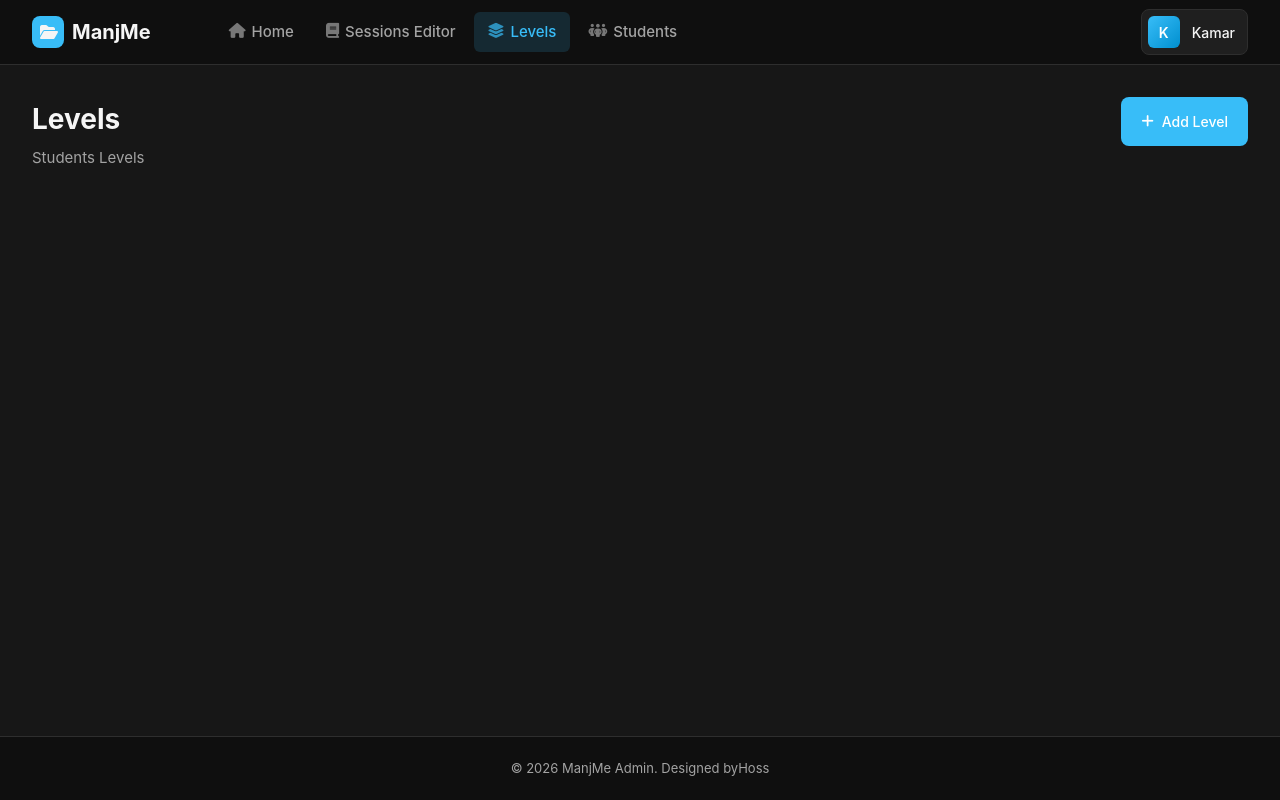
After one commit to Hossam-MHMAD/ManjMe, a Flask app: page /levels in a window 1280 px wide. The commit adds this page. Run offline with Flask 3, Linux system fonts and the light colour scheme.

Commit message:
adding levels page (backend + some frontend)

```diff
--- a/app.py
+++ b/app.py
@@ -116,6 +116,35 @@ def add_session():
 
   return jsonify({"session_type_id": cur.lastrowid}), 201
 
+@app.route("/levels")
+def levels():
+  return render_template("levels.html")
+
+@app.route("/api/levels", methods=["GET"])
+def get_levels():
+  db = get_db()
+  curs = db.cursor()
+
+  rows = curs.execute("SELECT name FROM levels").fetchall()
+
+  data = [dict(row) for row in rows]
+  return jsonify(data)
+
+@app.route("/api/levels", methods=["POST"])
+def add_level():
+  req = request.get_json()
+
+  if not req["name"]:
+    return jsonify({"error": "Level Name Is Required"}), 400
+
+  db = get_db()
+  curs = db.cursor()
+
+  curs.execute("INSERT INTO levels(name) VALUES(?)", (req["name"],))
+  db.commit()
+
+  return jsonify({"level_id": curs.lastrowid}), 201
+
 if __name__ == "__main__":
   init_db()
   app.run()
--- a/static/main.js
+++ b/static/main.js
@@ -1,13 +1,14 @@
 const APIs = {
-  sessions: "/api/sessions-types"
+  sessions: "/api/sessions-types",
+  levels: "/api/levels"
 }
 
 function close_input() {
-  const add_session_input_container = document.querySelector(".add-session-input")
+  const add_input_container = document.querySelector(".closed-input")
 
-  add_session_input_container.style.left = "90%"
-  add_session_input_container.style.width = "19%";
-  add_session_input_container.style.visibility = "hidden";
+  add_input_container.style.left = "90%"
+  add_input_container.style.width = "10%";
+  add_input_container.style.visibility = "hidden";
 }
 
 // this function will be used in 2 pages (home, sessions)
@@ -65,6 +66,31 @@ async function add_session_type() {
   init_sessions_page();
 }
 
+// level page
+async function add_level() {
+  const add_level_input_container = document.querySelector(".add-level-input")
+  const add_level_input = document.querySelector(".add-level-input input")
+  const level_name = add_level_input.value;
+
+  if (level_name === "") {
+    console.log("EMPTY INPUT")
+    add_level_input_container.style.visibility = "visible";
+    add_level_input_container.style.width = "25%";
+    add_level_input_container.style.left = "52%"
+    return;
+  };
+
+  await fetch(APIs.levels, {
+    method: "POST",
+    headers: { "Content-Type": "application/json" },
+    body: JSON.stringify({name: level_name})
+  })
+
+  add_level_input.value = "";
+  close_input();
+  // init_sessions_page();
+}
+
 // home page
 async function init_home_page() {
   const response = await load_sessions_types();
--- a/static/style.css
+++ b/static/style.css
@@ -23,6 +23,7 @@
 html {
   background-color: var(--bg-secondary);
   scroll-behavior: smooth;
+  overflow-x: clip
 }
 
 body {
@@ -32,6 +33,7 @@ body {
   min-height: 100vh;
   line-height: 1.6;
   transition: var(--transition);
+  overflow-x: clip
 }
 
 a {
@@ -222,14 +224,14 @@ nav {
 }
 
 
-/* sessions page style */
+/* sessions page and levels page style */
 .header-container {
   display: flex;
   justify-content: space-between;
   position: relative;
 }
 
-.header-container select {
+.header-container select { /* just for sessions page*/
   position: absolute;
   left: -112px;
   height: 100%;
@@ -240,7 +242,8 @@ nav {
   color: var(--text-primary);
 }
 
-.header-container .add-session-input {
+.header-container .add-session-input,
+.header-container .add-level-input {
   position: absolute;
   left: 81%;
   width: 19%;
@@ -249,7 +252,8 @@ nav {
   visibility: hidden;
 }
 
-.header-container .add-session-input i {
+.header-container .add-session-input i,
+.header-container .add-level-input i {
   background-color: var(--bg-primary);
   position: absolute;
   left: -5px;
@@ -258,7 +262,8 @@ nav {
   cursor: pointer;
 }
 
-.header-container .add-session-input input {
+.header-container .add-session-input input,
+.header-container .add-level-input input {
   height: 100%;
   width: 100%;
   padding: 0.75rem 1rem;
@@ -268,23 +273,27 @@ nav {
   color: var(--text-primary);
 }
 
-.header-container .add-session-input input:hover {
+.header-container .add-session-input input:hover,
+.header-container .add-level-input input:hover {
   border-color: var(--text-secondary);
 }
 
-.header-container .add-session-input input:focus {
+.header-container .add-session-input input:focus,
+.header-container .add-level-input input:focus {
   outline: none;
   border-color: var(--accent);
   box-shadow: 0 0 0 3px var(--accent-light);
 }
 
-.header-container .add-session-btn {
+.header-container .add-session-btn,
+.header-container .add-level-btn {
   background: var(--accent);
   color: white;
   z-index: 1;
 }
 
-.header-container .add-session-btn:hover {
+.header-container .add-session-btn:hover,
+.header-container .add-level-btn:hover {
   background-color: var(--accent-hover);
 }
 
--- a/templates/base.html
+++ b/templates/base.html
@@ -44,7 +44,7 @@
             </div>
 
             <div class="nav-item">
-              <a href="#" class="logo-link">
+              <a href="/levels" class="logo-link {{ 'active' if request.endpoint == 'levels' else '' }}">
                 <i class="fa-solid fa-layer-group"></i>
                 Levels
               </a>
--- /dev/null
+++ b/templates/levels.html
@@ -0,0 +1,19 @@
+{% extends "base.html" %}
+
+{% block content %}
+
+<div class="levels-page-container page-content">
+  <div class="section-intro">
+    <div class="header-container">
+      <h1>Levels</h1>
+      <div class="add-level-input closed-input"> <!-- This will have position absolute-->
+        <i class="fa-regular fa-circle-xmark" onclick="close_input()"></i>
+        <input type="text" placeholder="level name">
+      </div>
+      <button class="add-level-btn btn" onclick="add_level()"><i class="fa-solid fa-plus"></i>Add Level</button>
+    </div>
+    <p class="desc">Students Levels</p>
+  </div>
+</div>
+
+{% endblock %}
--- a/templates/sessions.html
+++ b/templates/sessions.html
@@ -8,7 +8,7 @@
     <!-- Header container contains (text, add button) -->
     <div class="header-container">
       <h1>Sessions Editor</h1>
-      <div class="add-session-input">
+      <div class="add-session-input closed-input">
         <select aria-placeholder="Type">
           <option disabled selected hidden>Type</option>
           <option>1:1</option>
```
Also changed, not shown: data.db.
